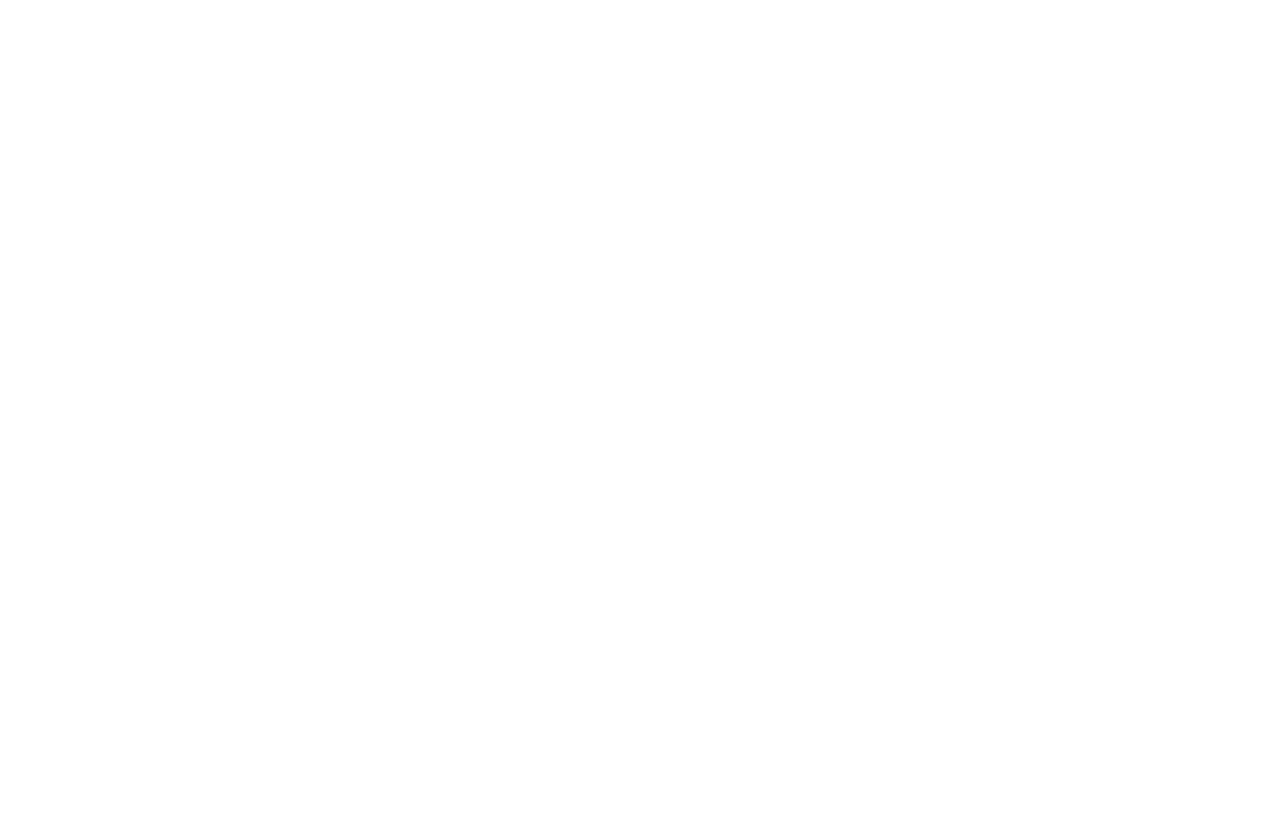
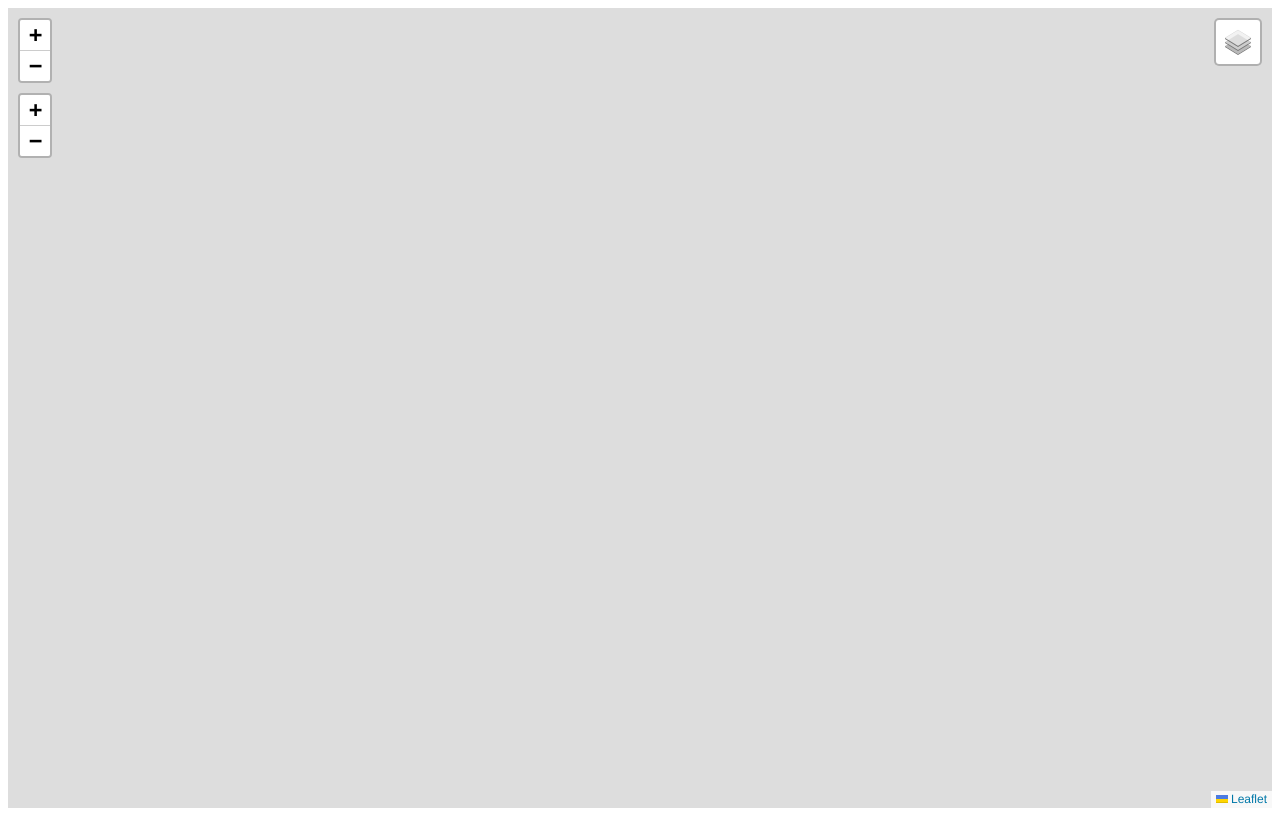
Before and after one commit to gherardovarando/leaflet-map-builder, a website: page index.html in a window 1280 px wide. Drawn offline with nearby package versions, Linux system fonts and the light colour scheme.

Commit message:
example simple

```diff
--- a/index.html
+++ b/index.html
@@ -16,7 +16,7 @@
 </head>
 
 <body>
-    <div id="map" style="height:100%; width: 100%"></div>
+    <div id="map" style="height:800px; width: 100%"></div>
 </body>
 
 
```
